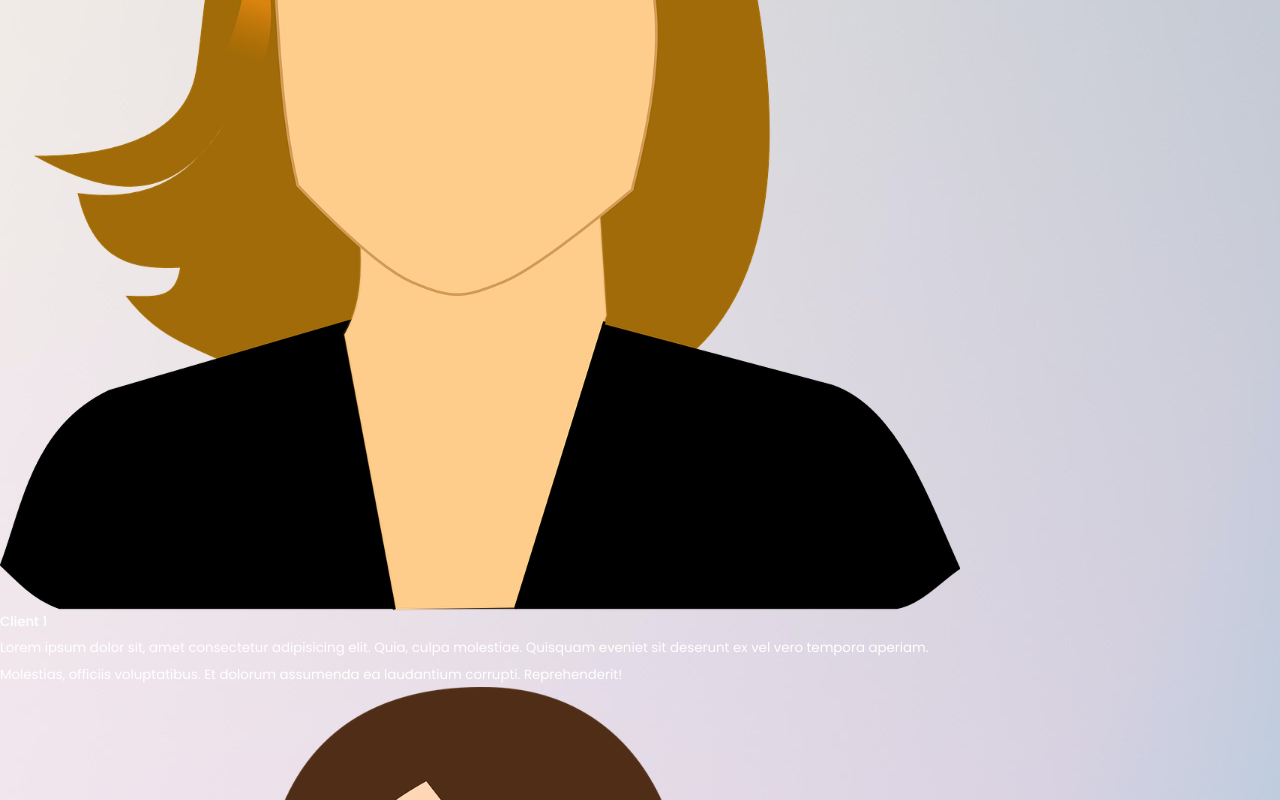
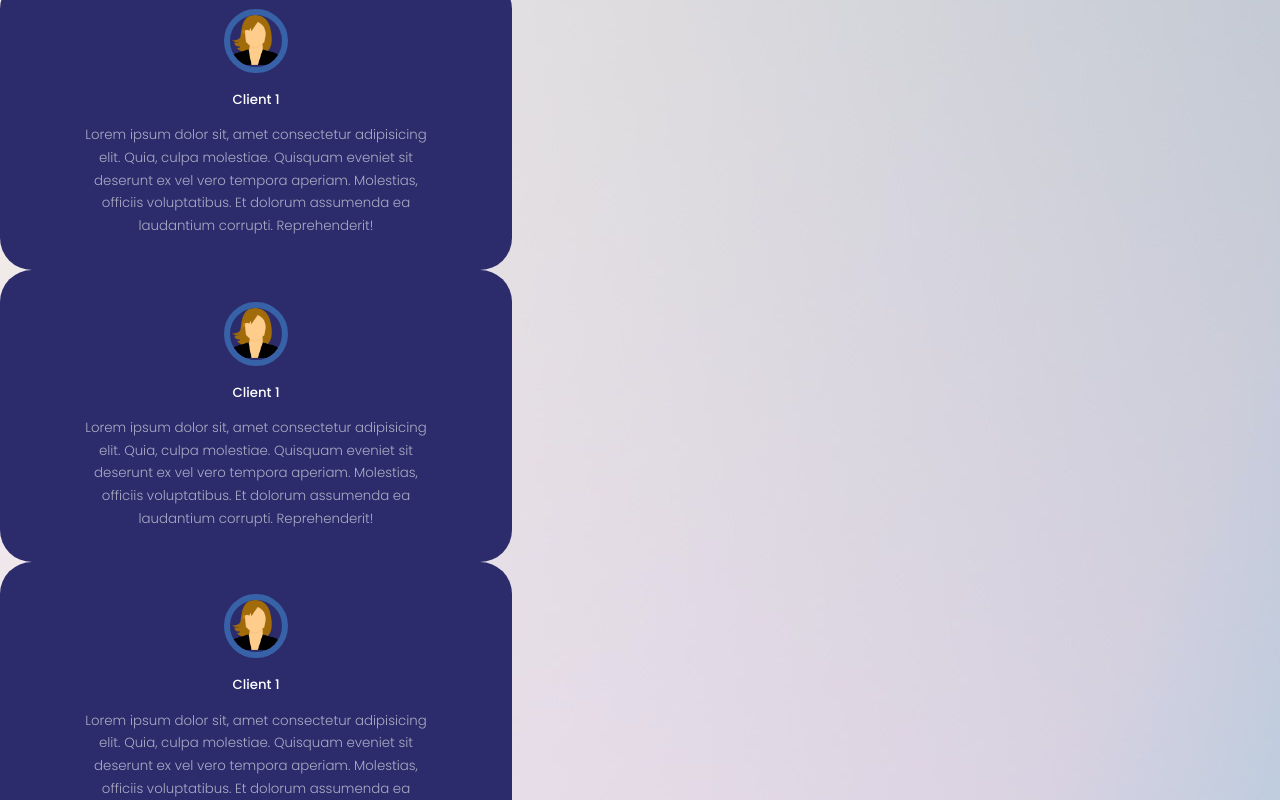
Before and after one commit to APxISO/react_portfolio, a React (Create React App) app: page / in a window 1280 px wide. Shown: the part 4340-5140 px from the top of the page. Built offline with nearby package versions, Linux system fonts and the light colour scheme; a web font is replaced by a local one.

Commit message:
testimonials styling pre slider

```diff
--- a/src/components/testimonials/Testimonials.jsx
+++ b/src/components/testimonials/Testimonials.jsx
@@ -12,31 +12,35 @@
   <article className='testimonial'>
 <div className="client__avatar">
   <img src={avatar1} alt='avatar1'/>
-  <h5 className='client__name'>Client 1</h5>
+  </div>
+<h5 className='client__name'>Client 1</h5>
   <small className='client__review'>Lorem ipsum dolor sit, amet consectetur adipisicing elit. Quia, culpa molestiae. Quisquam eveniet sit deserunt ex vel vero tempora aperiam. Molestias, officiis voluptatibus. Et dolorum assumenda ea laudantium corrupti. Reprehenderit!</small>
-</div>
-  </article>
-  <article className='testimonial'>
-<div className="client__avatar">
-  <img src={avatar2} alt='avatar2'/>
-  <h5 className='client__name'>Client 1</h5>
-  <small className='client__review'>Lorem ipsum dolor sit, amet consectetur adipisicing elit. Quia, culpa molestiae. Quisquam eveniet sit deserunt ex vel vero tempora aperiam. Molestias, officiis voluptatibus. Et dolorum assumenda ea laudantium corrupti. Reprehenderit!</small>
-</div>
   </article>
   <article className='testimonial'>
 <div className="client__avatar">
   <img src={avatar1} alt='avatar1'/>
-  <h5 className='client__name'>Client 1</h5>
+  </div>
+<h5 className='client__name'>Client 1</h5>
   <small className='client__review'>Lorem ipsum dolor sit, amet consectetur adipisicing elit. Quia, culpa molestiae. Quisquam eveniet sit deserunt ex vel vero tempora aperiam. Molestias, officiis voluptatibus. Et dolorum assumenda ea laudantium corrupti. Reprehenderit!</small>
-</div>
   </article>
+
   <article className='testimonial'>
 <div className="client__avatar">
-  <img src={avatar2} alt='avatar2'/>
-  <h5 className='client__name'>Client 1</h5>
+  <img src={avatar1} alt='avatar1'/>
+  </div>
+<h5 className='client__name'>Client 1</h5>
   <small className='client__review'>Lorem ipsum dolor sit, amet consectetur adipisicing elit. Quia, culpa molestiae. Quisquam eveniet sit deserunt ex vel vero tempora aperiam. Molestias, officiis voluptatibus. Et dolorum assumenda ea laudantium corrupti. Reprehenderit!</small>
-</div>
   </article>
+
+  <article className='testimonial'>
+<div className="client__avatar">
+  <img src={avatar1} alt='avatar1'/>
+  </div>
+<h5 className='client__name'>Client 1</h5>
+  <small className='client__review'>Lorem ipsum dolor sit, amet consectetur adipisicing elit. Quia, culpa molestiae. Quisquam eveniet sit deserunt ex vel vero tempora aperiam. Molestias, officiis voluptatibus. Et dolorum assumenda ea laudantium corrupti. Reprehenderit!</small>
+  </article>
+
+
 </div>
 
 
--- a/src/components/testimonials/testimonials.css
+++ b/src/components/testimonials/testimonials.css
@@ -0,0 +1,50 @@
+.container.testimonials__container {
+    width: 40%;
+
+}
+
+.client__avatar {
+    width: 4rem;
+    aspect-ratio: 1/1;
+    overflow: hidden;
+    border-radius: 50%;
+    margin: 0 auto 1rem;
+    border: 0.4rem, solid var(--color-primary-variant);
+}
+
+.testimonial {
+    background: var(--color-bg-variant);
+    text-align: center;
+    padding: 2rem;
+    border-radius: 2rem;
+    user-select: none;
+}
+
+.client__review {
+    color: var(--color-light);
+    font-weight: 300;
+    display: block;
+    width: 80%;
+    margin: 0.8rem auto 0;
+}
+
+/*-------------------------------Media Queries (Tablets)---------------*/
+
+@media screen and (max-width: 1024px) {
+    .container.testimonials__container{
+        width: 60%;
+    }
+}
+
+    /*-------------------------------Media Queries (Mobile)---------------*/
+
+    @media screen and (max-width: 600px) {
+    .container.testimonials__container {
+        width: var(--container-width-sm);
+
+    }
+
+    .client__review {
+        width: var(--container-width-sm);
+    }
+}
```
